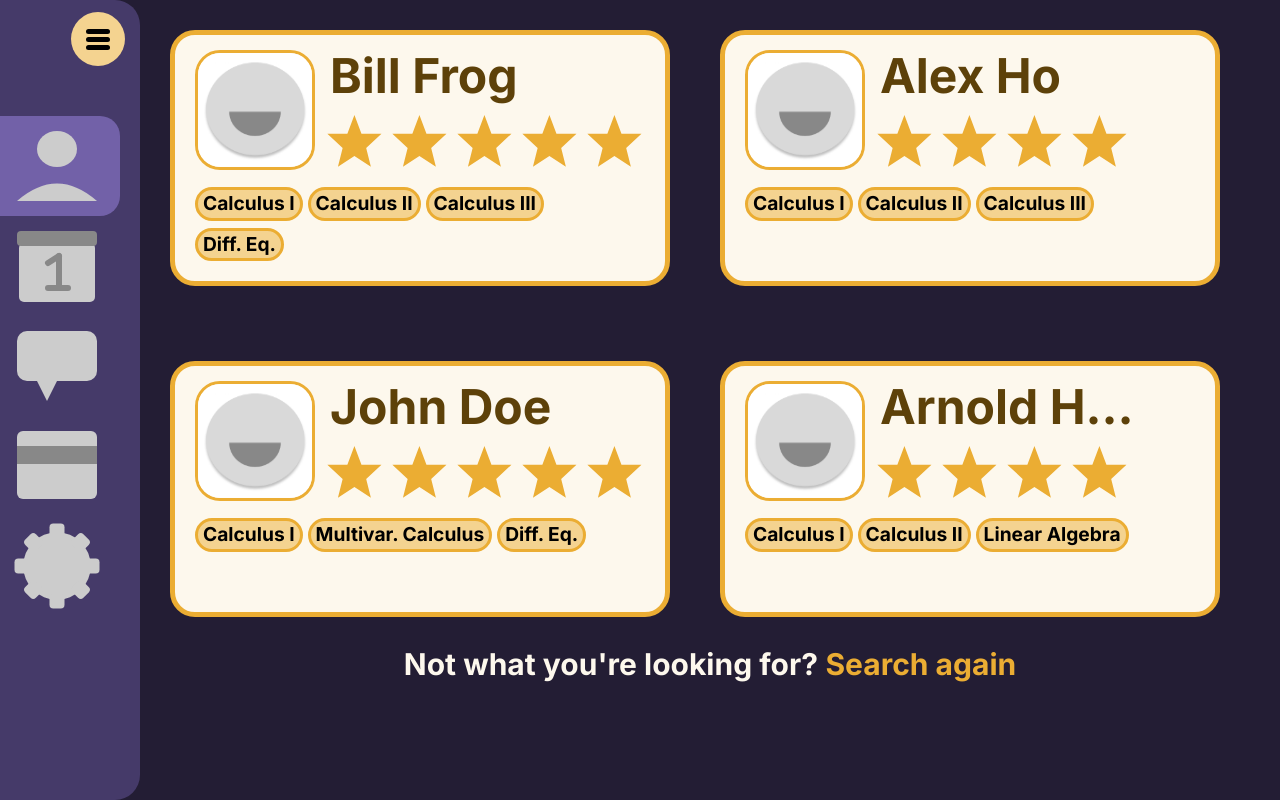
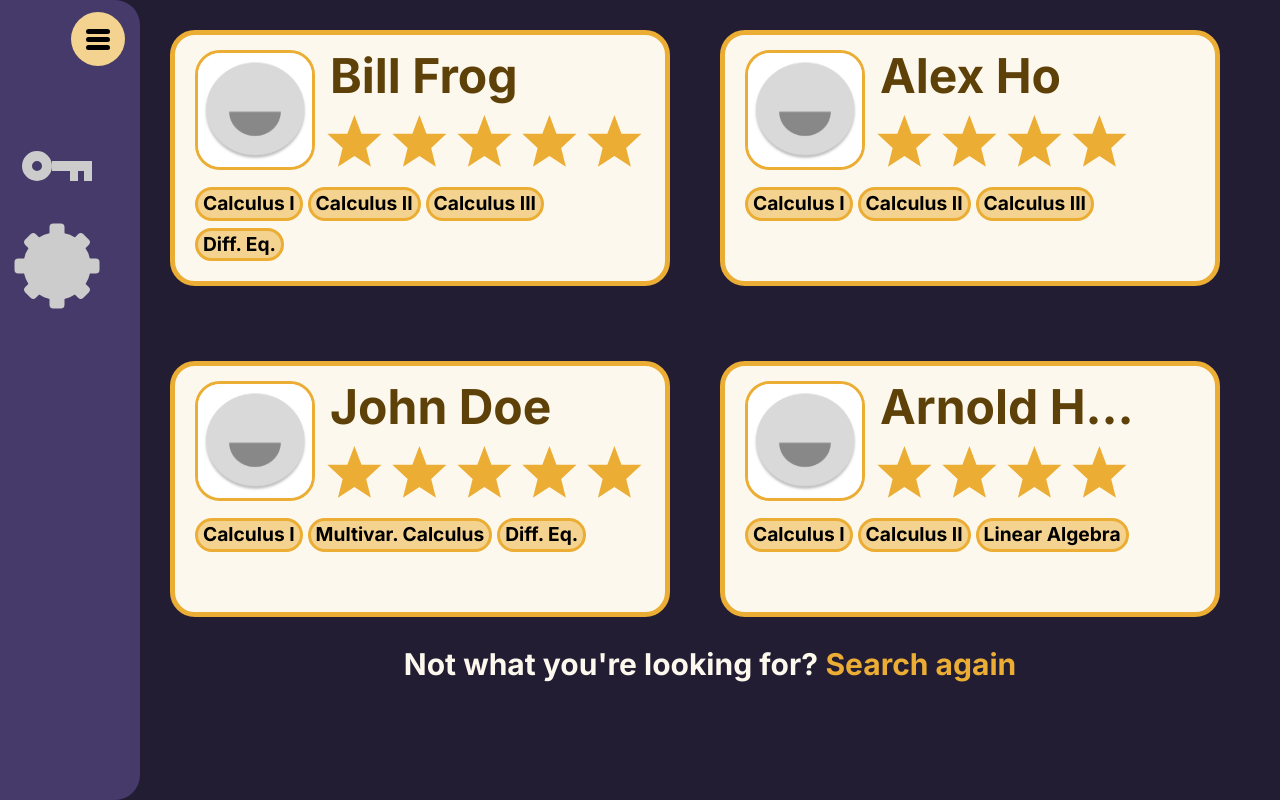
Before and after one commit to team-aram-2/open-tutor, a SvelteKit app in the folder frontend/: page /my_people/student in a window 1280 px wide. Both pictures are taken after a click on the button "Toggle menu". Built offline with nearby package versions, Linux system fonts and the light colour scheme.

Commit message:
added front page sidebar for guests

```diff
--- /dev/null
+++ b/frontend/src/lib/components/dashboard/front-page-sidebar.svelte
@@ -0,0 +1,256 @@
+<script lang="ts">
+	import Hamburger from './hamburger.svelte';
+	let selectedItem = 'view';
+	let collapsed = false;
+
+	const setSelectedItem = (item: string) => {
+		selectedItem = item;
+	};
+
+
+	const handleToggle = (event: CustomEvent<{ open: boolean }>) => {
+		collapsed = event.detail.open; // Syncs with hamburger toggle's output
+		console.log(collapsed);
+	};
+</script>
+
+<div class="sidebar flex h-screen" style="border-top-right-radius: 25px;" class:collapsed>
+	<!-- Sidebar Title -->
+	<div
+		class="title-container"
+		style="display: inline-flex; flex-direction: row; flex-wrap: nowrap; border-top-right-radius: 25px; width: 100%;"
+	>
+		<h2 class="sidebar-title">Hello!</h2>
+
+		<div
+			class="hamburger mt-3"
+			style="align-self:stretch; display:flex; justify-content: flex-end; flex-direction: row; flex-grow: 1; border-top-right-radius: 25px; margin-right: 15px;"
+		>
+			<Hamburger open={collapsed} on:toggle={handleToggle}></Hamburger>
+		</div>
+	</div>
+
+	<!-- Sidebar Items -->
+	<nav class="sidebar-items">
+            <a
+            href="/login"
+            class="no-decoration"
+            class:selected-sidebar-item={selectedItem === 'login'}
+            on:click={() => setSelectedItem('login')}
+        >
+            <p class="sidebar-item-text">Login/Register</p>
+
+            <!-- Icon that appears when sidebar is collapsed -->
+            <div class="collapsed-sidebar-item-icon">
+                <!-- Key icon -->
+                <svg viewBox="0 0 100 100" width="100" height="100" fill="gray">
+                    <circle cx="30" cy="50" r="10" fill="none" stroke="#ccc" stroke-width="10"/>
+                    <rect x="45" y="45" width="40" height="10" fill="#ccc" stroke-width="0"/>
+                    <rect x="63" y="55" width="8" height="10" fill="#ccc" stroke-width="0"/>
+                    <rect x="77" y="55" width="8" height="10" fill="#ccc" stroke-width="0"/>
+                </svg>
+            </div>
+		</a>
+        <a
+			href="/settings_page"
+			class="no-decoration"
+			class:selected-sidebar-item={selectedItem === 'set'}
+			on:click={() => setSelectedItem('set')}
+		>
+			<p class="sidebar-item-text">Settings</p>
+
+			<!-- Icon that appears when sidebar is collapsed -->
+			<div class="collapsed-sidebar-item-icon">
+				<!-- Gear -->
+				<svg viewBox="0 0 100 100" width="100" height="100">
+					<g transform="translate(50, 50) scale(1.25) translate(-50, -50)">
+						<!-- Gear body -->
+						<circle cx="50" cy="50" r="27" fill="#ccc" />
+
+						<!-- Gear teeth -->
+						<rect
+							x="-6"
+							y="-6"
+							width="12"
+							height="12"
+							rx="3"
+							fill="#ccc"
+							transform="translate(78,50) rotate(0)"
+						/>
+						<rect
+							x="-6"
+							y="-6"
+							width="12"
+							height="12"
+							rx="3"
+							fill="#ccc"
+							transform="translate(69,69) rotate(45)"
+						/>
+						<rect
+							x="-6"
+							y="-6"
+							width="12"
+							height="12"
+							rx="3"
+							fill="#ccc"
+							transform="translate(50,78) rotate(90)"
+						/>
+						<rect
+							x="-6"
+							y="-6"
+							width="12"
+							height="12"
+							rx="3"
+							fill="#ccc"
+							transform="translate(31,69) rotate(135)"
+						/>
+						<rect
+							x="-6"
+							y="-6"
+							width="12"
+							height="12"
+							rx="3"
+							fill="#ccc"
+							transform="translate(22,50) rotate(180)"
+						/>
+						<rect
+							x="-6"
+							y="-6"
+							width="12"
+							height="12"
+							rx="3"
+							fill="#ccc"
+							transform="translate(31,31) rotate(225)"
+						/>
+						<rect
+							x="-6"
+							y="-6"
+							width="12"
+							height="12"
+							rx="3"
+							fill="#ccc"
+							transform="translate(50,22) rotate(270)"
+						/>
+						<rect
+							x="-6"
+							y="-6"
+							width="12"
+							height="12"
+							rx="3"
+							fill="#ccc"
+							transform="translate(69,31) rotate(315)"
+						/>
+					</g>
+				</svg>
+			</div>
+		</a>
+	</nav>
+</div>
+
+<style>
+	.sidebar {
+		top: 0;
+		bottom: 0;
+		left: 0;
+
+		padding-right: 0px;
+
+		border-top-right-radius: 25px;
+		border-bottom-right-radius: 25px;
+
+		min-width: 375px;
+		width: auto;
+
+		display: flex;
+		flex-direction: column;
+
+		background-color: #453a69;
+
+		z-index: 100;
+	}
+	.sidebar.collapsed {
+		width: 140px;
+		min-width: 140px;
+	}
+	.sidebar.collapsed .sidebar-title {
+		display: none;
+	}
+	.sidebar.collapsed .sidebar-item-text {
+		display: none;
+	}
+	.sidebar.collapsed .collapsed-sidebar-item-icon {
+		display: block;
+		width: 100px;
+		left: 0;
+		margin-left: 7px;
+	}
+	.sidebar.collapsed .sidebar-items .sidebar.collapsed .sidebar-items a p {
+		font-size: 0;
+	}
+	.sidebar.collapsed .sidebar-items a.selected-sidebar-item * {
+		font-size: 0;
+	}
+
+	.sidebar-title {
+		display: flex;
+		flex-direction: column;
+
+		position: relative;
+		top: 0;
+		left: 0;
+
+		padding-top: 0;
+		padding-left: 15px;
+		margin-top: 15px;
+
+		max-height: 50px;
+		margin-bottom: 0;
+
+		font-size: 70px;
+		font-weight: bold;
+		color: white;
+	}
+
+	.sidebar-items {
+		display: flex;
+		flex-direction: column;
+
+		padding-left: 0px;
+		padding-top: 50px;
+		padding-bottom: 50px;
+
+		margin: 0;
+
+		position: relative;
+		top: 0;
+
+		font-size: 40px;
+		font-weight: bold;
+		line-height: 1.75em;
+	}
+	.sidebar-items p {
+		padding: 15px 0px 15px 15px;
+		/* padding: 15px; */
+		color: white;
+	}
+
+	.selected-sidebar-item {
+		background-color: #7261a8;
+		margin-right: 20px;
+
+		border-bottom-right-radius: 20px;
+		border-top-right-radius: 20px;
+	}
+	.selected-sidebar-item p {
+		margin-left: 20px;
+	}
+
+	.collapsed-sidebar-item-icon {
+		display: none;
+	}
+
+	.no-decoration {
+		text-decoration: none;
+		color: inherit;
+	}
+</style>
--- a/frontend/src/routes/+layout.svelte
+++ b/frontend/src/routes/+layout.svelte
@@ -6,15 +6,23 @@
 	// Shared logic across pages goes here
 	import '../app.css';
 	import Sidebar from '$lib/components/dashboard/sidebar.svelte';
+	import FPSidebar from '$lib/components/dashboard/front-page-sidebar.svelte'
 
 	import { onMount } from 'svelte';
 
 	onMount(() => {});
+
+	let isLoggedIn = false;
+
+	// Simulate login action
+	function toggleLogin() {
+		isLoggedIn = !isLoggedIn;
+	}
 </script>
 
 <!-- Page Content -->
 <div class="dashboard-layout">
-	<Sidebar></Sidebar>
+	<FPSidebar></FPSidebar>
 
 	<main class="w-full">
 		<slot />
--- /dev/null
+++ b/frontend/src/routes/landing_page/+layout.svelte
@@ -0,0 +1,3 @@
+<div class="w-full h-full flex flex-col justify-center">
+	<slot />
+</div>
```
Also changed, not shown: frontend/src/routes/landing_page/+page.svelte (added).
